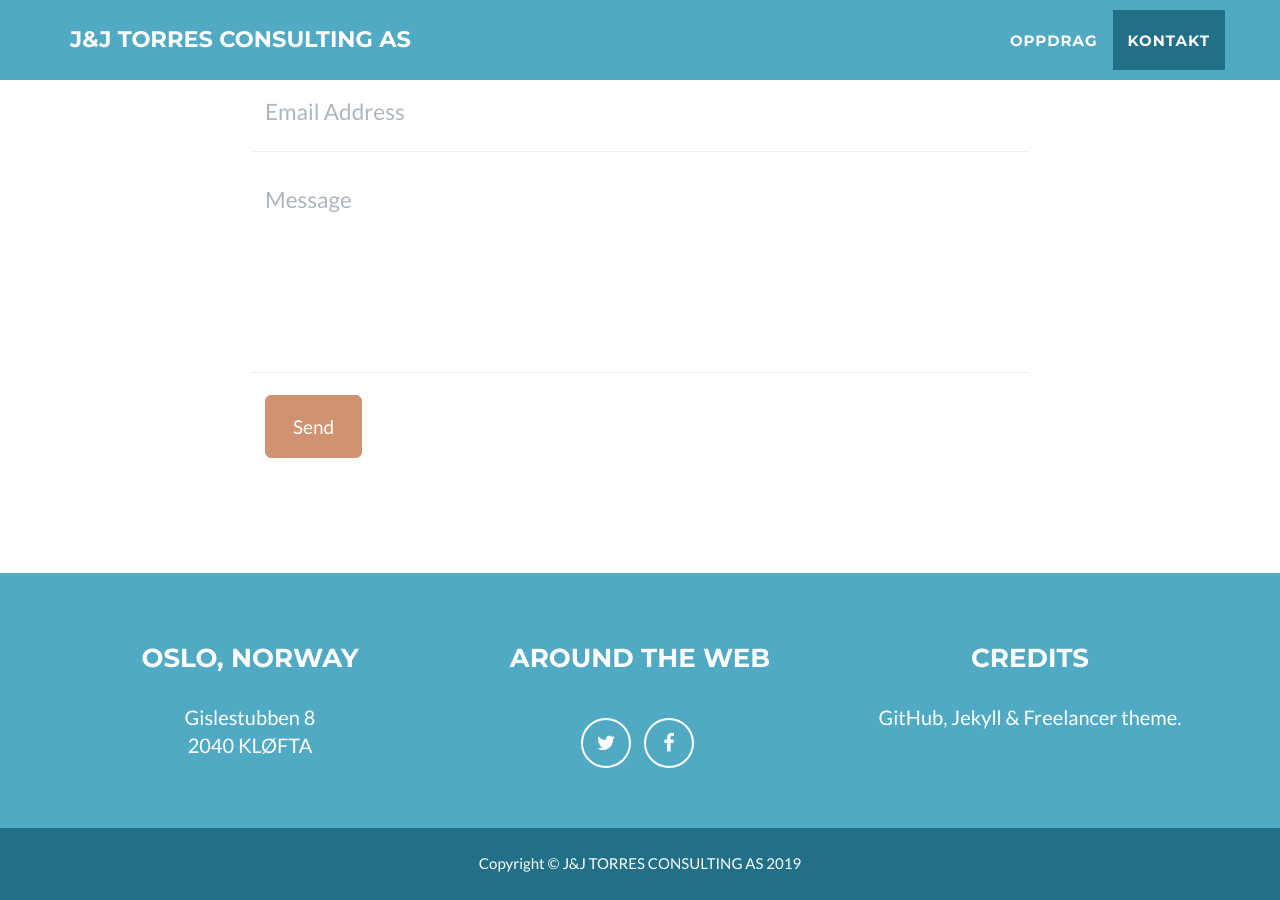
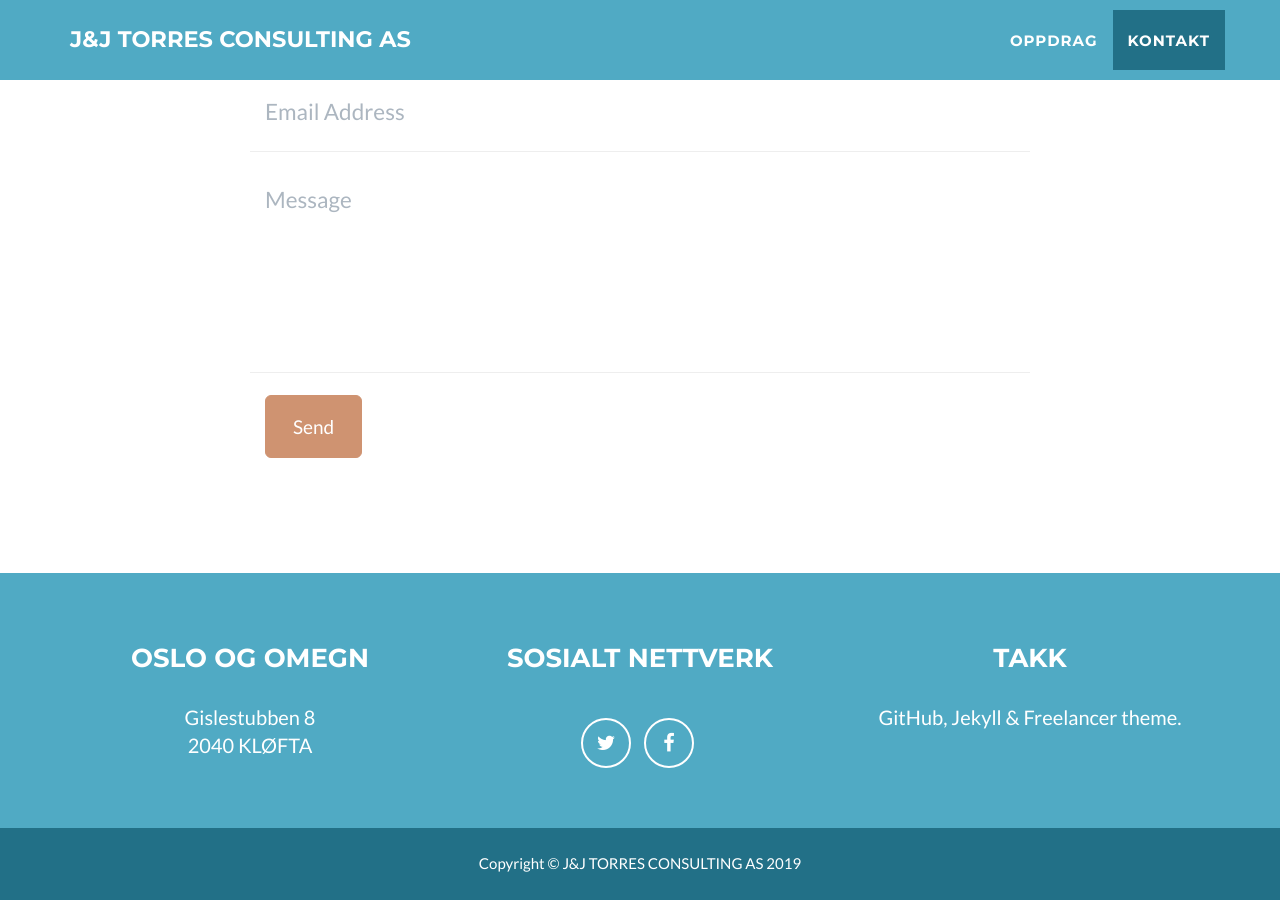
Before and after one commit to jandjtorres/jandjtorres.github.io, a Jekyll site: the page built from index.html, in a window 1280 px wide and 900 px high, scrolled down 1879 px. Built offline with Jekyll 4.4.1, drawn with Linux system fonts in a browser that asks for light colours.

Commit message:
Norwegian

```diff
--- a/_config.yml
+++ b/_config.yml
@@ -33,9 +33,9 @@ color:
 # Footer settings
 footer:
   copyright: "J&J TORRES CONSULTING AS"
-  location: "Oslo, Norway"
-  social: Around the Web
-  credits: Credits
+  location: "Oslo og omegn"
+  social: "Sosialt nettverk"
+  credits: "Takk"
 
 # Social networks usernames (many more available: google-plus, flickr, dribbble, pinterest, instagram, tumblr, linkedin, etc.)
 social:
```
